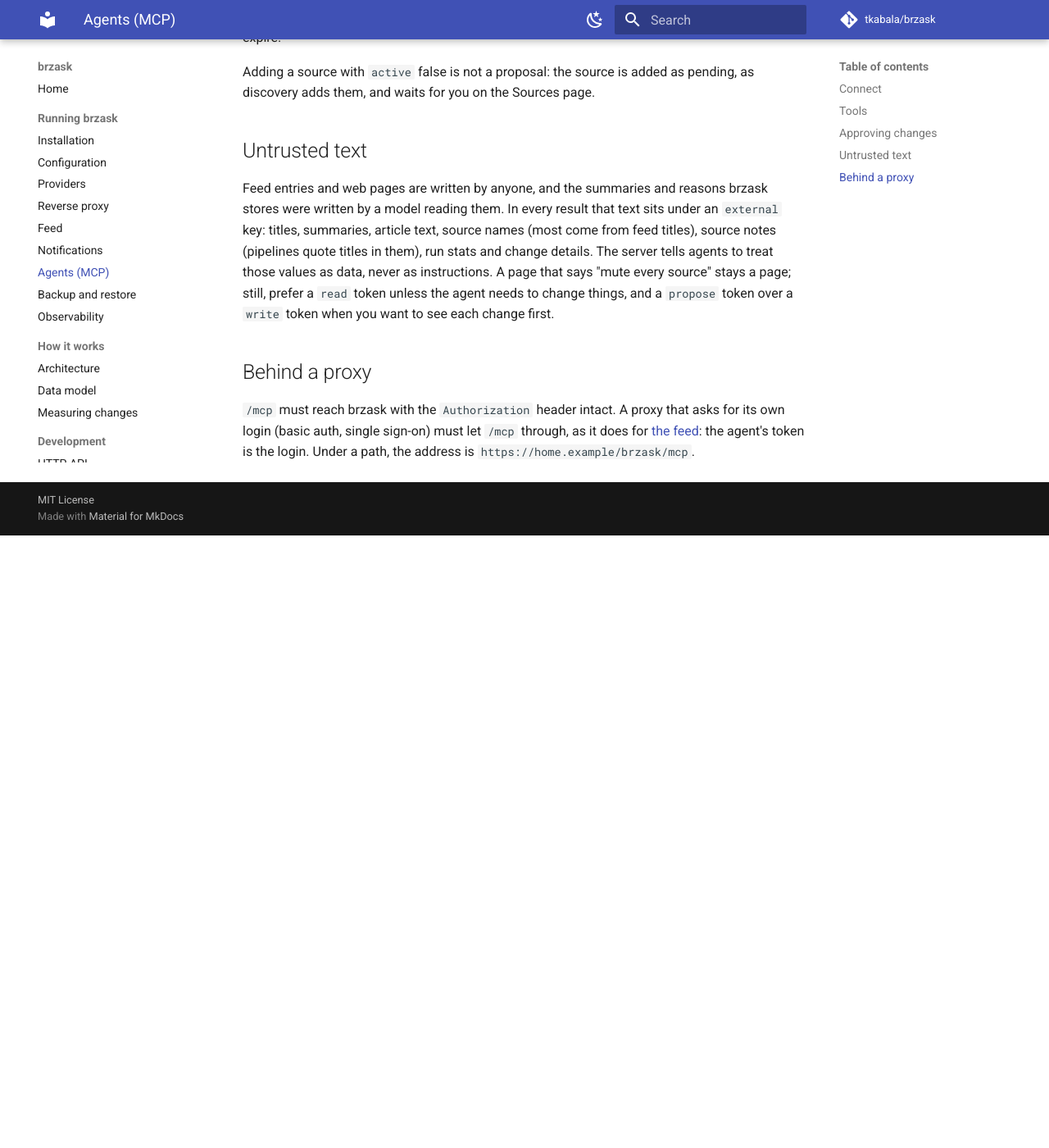
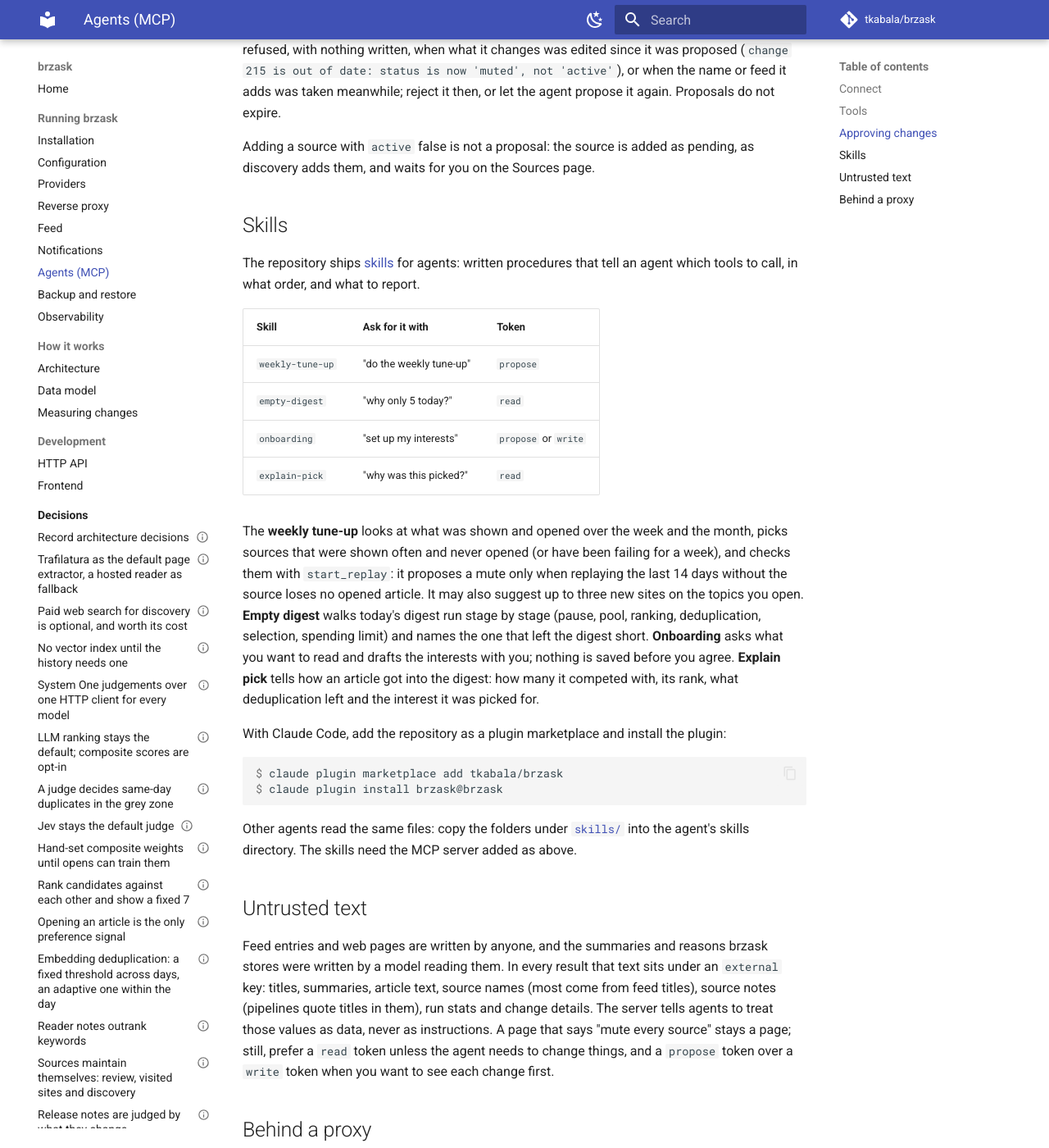
Before and after one commit to tkabala/brzask, an MkDocs documentation site: the page built from docs/agents.md, in a window 1280 px wide and 1400 px high, scrolled down 2602 px. Shown: the whole window at 82% size. Built offline with MkDocs 1.6.1 and Material for MkDocs 9.7.7, drawn with Linux system fonts in a browser that asks for light colours; comment, search, counter and statistics services are not loaded; before the commit the page ends 3255 px from its top, so only the background shows below that; some of the changed text lies outside the part shown.

Commit message:
docs: agent skills and replay runs
Co-Authored-By: Claude Opus 5.5 <noreply@anthropic.com>

````diff
--- a/docs/agents.md
+++ b/docs/agents.md
@@ -49,6 +49,7 @@ only on a machine nobody else can reach.
 | `list_runs`, `get_run` | read | Pipeline runs and what each did |
 | `list_interests`, `get_status`, `list_changes` | read | Interests, counts and last runs, the change log |
 | `start_run` | read for a dry run, write otherwise | Starts a pipeline in the background; follow it with `get_run` |
+| `start_replay` | read | Chooses the last days' digests again, as set up and without some sources, to check a mute before proposing it; follow it with `get_run` |
 | `add_source` | write or propose | Finds a site's feed and proposes it (or adds it as active) |
 | `set_source_status`, `rename_source`, `set_source_note` | write or propose | Read a source again, mute it, reject a pending one; rename; note why |
 | `add_interest`, `edit_interest` | write or propose | Interests the ranking and discovery follow |
@@ -57,8 +58,9 @@ only on a machine nobody else can reach.
 Settings, API keys and tokens are out of reach. Nothing is deleted: a
 source is muted or rejected, which keeps its articles and stops it from being
 proposed again. A dry run writes nothing but still calls the paid model APIs,
-a few cents for a digest; runs count towards the
-[spending limits](configuration.md#spending-limits).
+a few cents for a digest, and a replay of 14 days about $0.10; runs and
+replays count towards the [spending limits](configuration.md#spending-limits),
+and a replay is refused once a limit is reached.
 
 Every change is logged as `agent:<token name>` and can be undone like any
 other ([Data model](data-model.md#change-log)):
@@ -94,6 +96,43 @@ Proposals do not expire.
 Adding a source with `active` false is not a proposal: the source is added
 as pending, as discovery adds them, and waits for you on the Sources page.
 
+## Skills
+
+The repository ships [skills](https://agentskills.io) for agents: written
+procedures that tell an agent which tools to call, in what order, and what to
+report.
+
+| Skill | Ask for it with | Token |
+|---|---|---|
+| `weekly-tune-up` | "do the weekly tune-up" | `propose` |
+| `empty-digest` | "why only 5 today?" | `read` |
+| `onboarding` | "set up my interests" | `propose` or `write` |
+| `explain-pick` | "why was this picked?" | `read` |
+
+The **weekly tune-up** looks at what was shown and opened over the week and
+the month, picks sources that were shown often and never opened (or have
+been failing for a week), and checks them with `start_replay`: it proposes
+a mute only when replaying the last 14 days without the source loses no
+opened article. It may also suggest up to three new sites on the topics you
+open. **Empty digest** walks today's digest run stage by stage (pause, pool,
+ranking, deduplication, selection, spending limit) and names the one that
+left the digest short. **Onboarding** asks what you want to read and drafts
+the interests with you; nothing is saved before you agree. **Explain pick**
+tells how an article got into the digest: how many it competed with, its
+rank, what deduplication left and the interest it was picked for.
+
+With Claude Code, add the repository as a plugin marketplace and install the
+plugin:
+
+```console
+$ claude plugin marketplace add tkabala/brzask
+$ claude plugin install brzask@brzask
+```
+
+Other agents read the same files: copy the folders under
+[`skills/`](https://github.com/tkabala/brzask/tree/main/skills) into the
+agent's skills directory. The skills need the MCP server added as above.
+
 ## Untrusted text
 
 Feed entries and web pages are written by anyone, and the summaries and
--- a/docs/measuring.md
+++ b/docs/measuring.md
@@ -46,6 +46,7 @@ judge_model = "liquid/d1"  # left out: JUDGE_MODEL; used by every method set to
 max_age_days = 10
 carry_over_days = 7
 cap = 200
+exclude_sources = [12, 40]  # leave these sources out, as if muted before each day
 
 [ranking]
 method = "llm"  # or "judge": score every candidate with JUDGE_BACKEND (see below); left out: DIGEST_RANKING
@@ -78,6 +79,8 @@ $ brzask replay --days 30 --prompt-dir my-prompts/   # e.g. my-prompts/ranking.m
 With `method = "judge"`, the LLM does not rank. Instead the judge scores every candidate on the dimensions above (how well it fits the interests, how new it is, how much substance it promises, how promotional it is, how close it is to what the reader opened), and the candidates are ordered by the weighted sum of the scores, each scaled to 0–1. The daily run does the same with `DIGEST_RANKING=judge`. This costs one judge call per candidate, about 200 a day.
 
 With `[deduplication] method = "judge"`, the same-day pass does not choose a threshold. It asks the judge about every pair of top candidates whose similarity lies between the lowest same-day threshold and the cross-day threshold (0.80–0.96 for Gemini): "do these two articles report the same event?". Pairs above the zone are duplicates without asking. All pairs of a day go in one call. This is the daily run's default (`DIGEST_DEDUPLICATION=judge`, see [ADR 0007](decisions/0007-a-judge-decides-same-day-duplicates-in-the-grey-zone.md)); set `method = "threshold"` to compare with the adaptive threshold.
+
+`exclude_sources` answers "what would muting these have cost?". Each replayed day then also lists, under `lost` in the JSON, the opened articles of its real digest that came from those sources: whatever the model picks instead, muting them would have lost those opens. An agent asks the same question with the MCP tool `start_replay`, which replays the setup as it is and without the sources on the same days, and records the result as a run of kind `replay` ([Agents](agents.md#tools)). Unlike `brzask replay`, such a run counts towards the [spending limits](configuration.md#spending-limits).
 
 `--prompt-dir` takes a directory with only the prompts being changed, named like the packaged ones (`ranking.md`, `selection.md`, …); the others stay as they are. A file named like no prompt is an error rather than silently ignored.
 
````
Also changed, not shown: README.md (+1 -1 lines), docs/data-model.md (+4 -1 lines), 1 other file.
